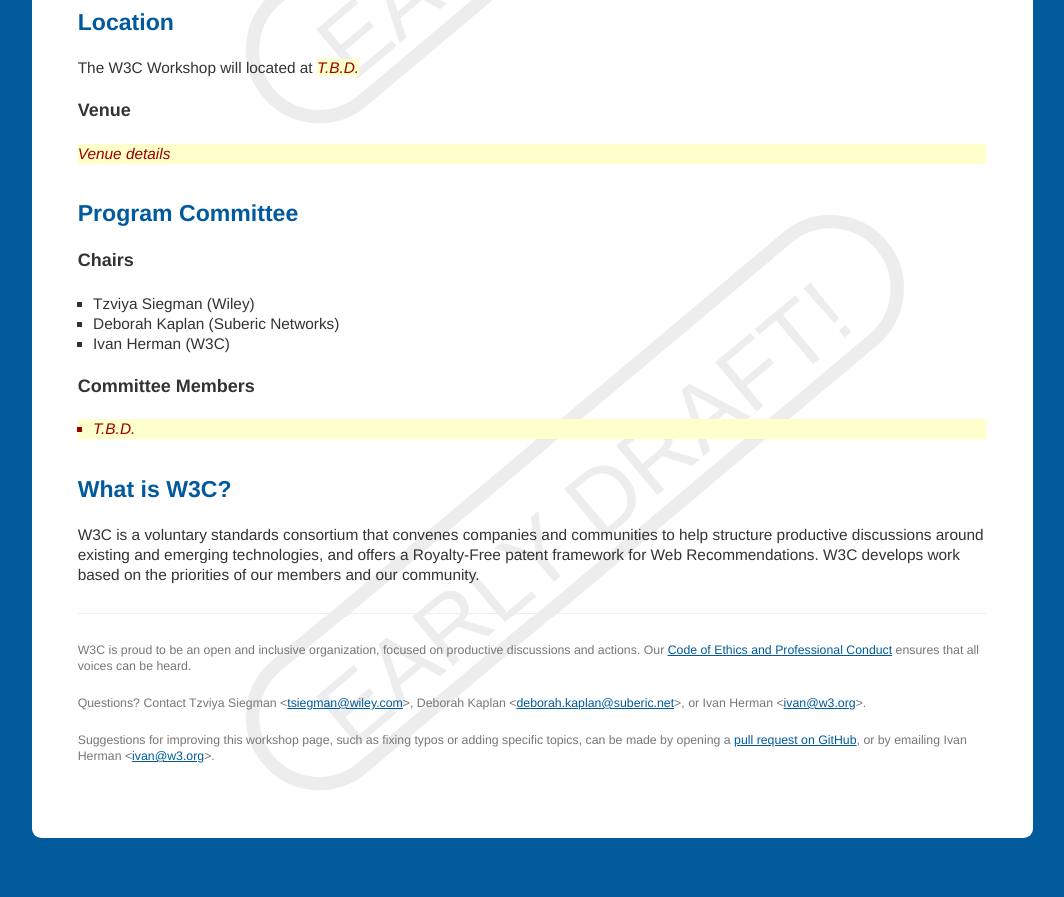
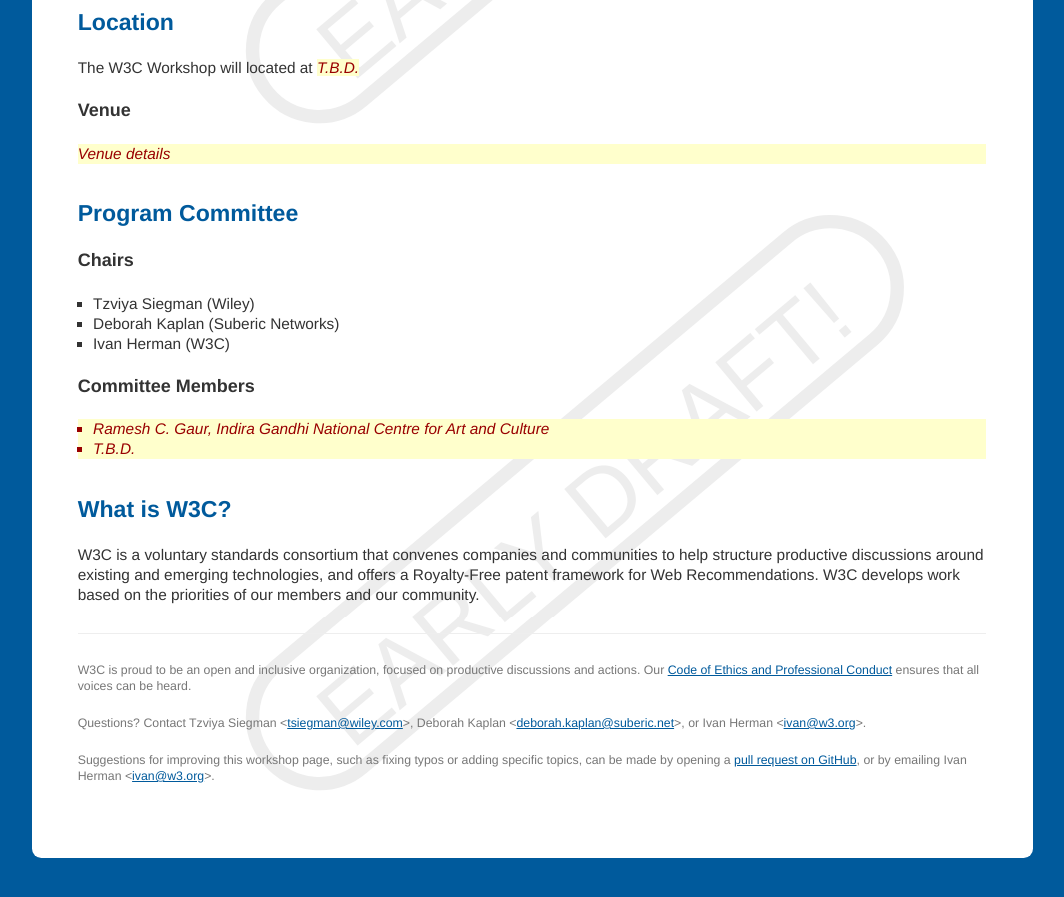
Before and after one commit to w3c/archival-workshop, a Jekyll site: the page built from cfp.md, in a window 1280 px wide and 900 px high, scrolled down 1908 px. Shown: the top 897 px of the window, without its empty margins (108-1172 px from the left). Built offline with Jekyll 4.4.1, drawn with Linux system fonts in a browser that asks for light colours; our own code applies the rules of GitHub Pages for plain Markdown files.

Commit message:
Added Dr Gaur to PC

```diff
--- a/cfp.md
+++ b/cfp.md
@@ -80,6 +80,7 @@ Venue details
 ### Committee Members
 {: .no_toc}
 
+* Ramesh C. Gaur, Indira Gandhi National Centre for Art and Culture
 * T.B.D.
 {: .todo}
 
```
